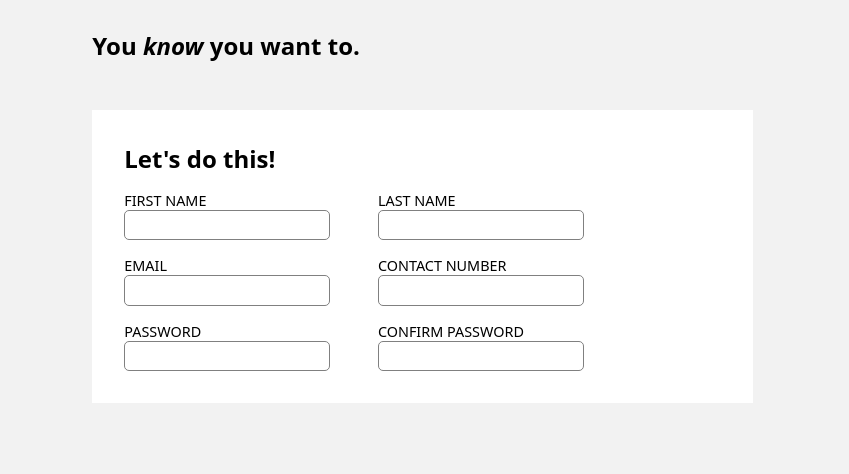
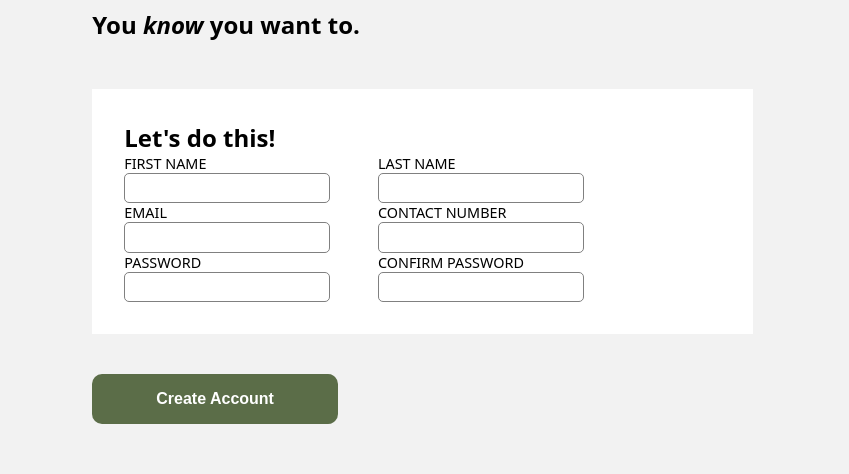
Before and after one commit to KubangPawis/odin-sign-up, a plain HTML site: page index.html in a window 1280 px wide. Shown: the part 266-740 px from the top of the page, 431-1280 px from the left. Drawn offline with nearby package versions, Linux system fonts and the light colour scheme.

Commit message:
feat: add form submit button

```diff
--- a/index.html
+++ b/index.html
@@ -23,6 +23,7 @@
         </div>
         <div class="sign-up-form">
             <form action="" method="post">
+                <div class="main-form-container">
                     <h2>Let's do this!</h2>
                     <div class="form-control-row">
                         <div class="form-control">
@@ -54,6 +55,8 @@
                             <input type="password" id="confirm-password" name="confirm-password">
                         </div>
                     </div>
+                </div>
+                <button class="form-button" type="submit">Create Account</button>
             </form>
         </div>
     </main>
--- a/style.css
+++ b/style.css
@@ -75,7 +75,7 @@ aside#sign-up-banner {
     gap: 2rem;
 }
 
-.sign-up-form {
+.main-form-container {
     width: 100%;
     background-color: white;
     padding: 2rem;
@@ -84,7 +84,7 @@ aside#sign-up-banner {
 .sign-up-form > form {
     display: flex;
     flex-direction: column;
-    gap: 1rem;
+    gap: 2.5rem;
 }
 
 .form-control-row {
@@ -96,3 +96,14 @@ aside#sign-up-banner {
 .form-control > * {
     display: block;
 }
+
+.form-button {
+    background-color: #5B6D48;
+    border: none;
+    border-radius: 10px;
+    color: white;
+    font-size: 1rem;
+    font-weight: bold;
+    padding: 1rem 4rem;
+    width: max-content;
+}
```
Lines whose indentation alone changed are shown as unchanged.
